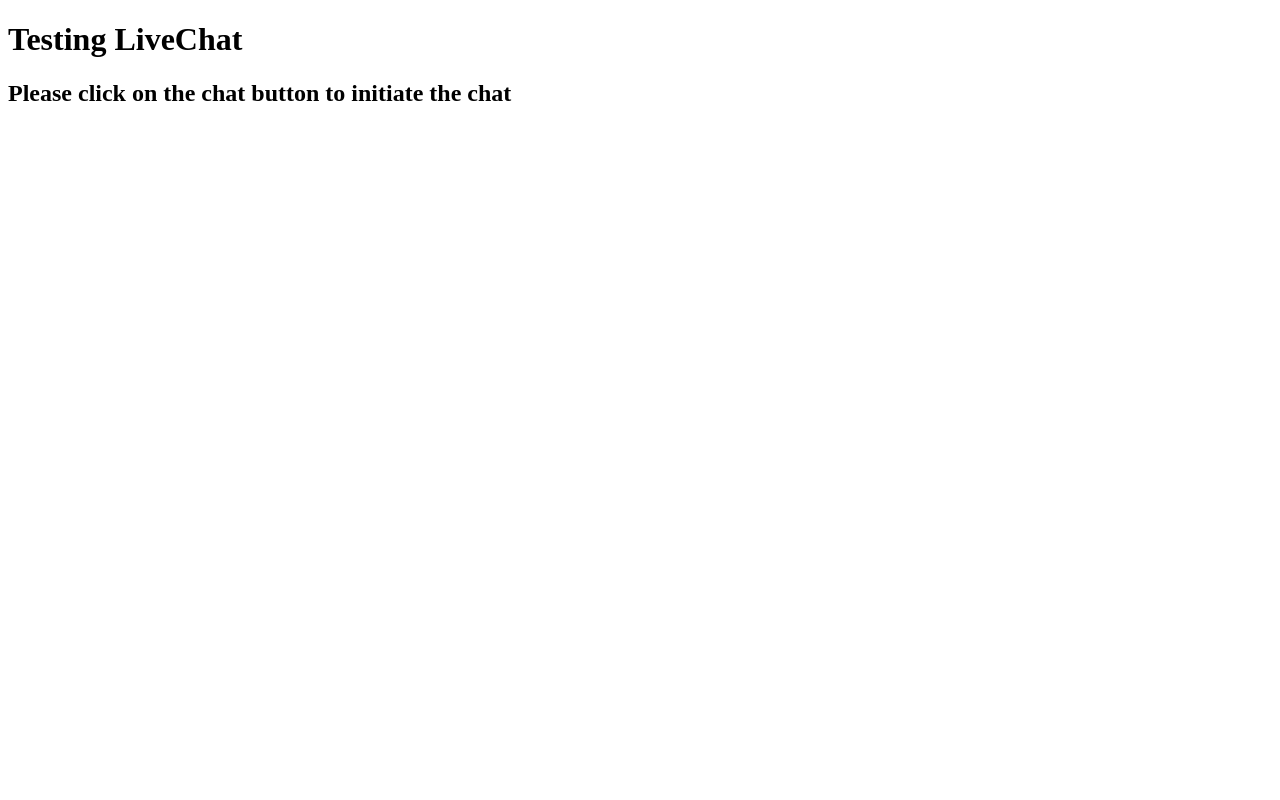
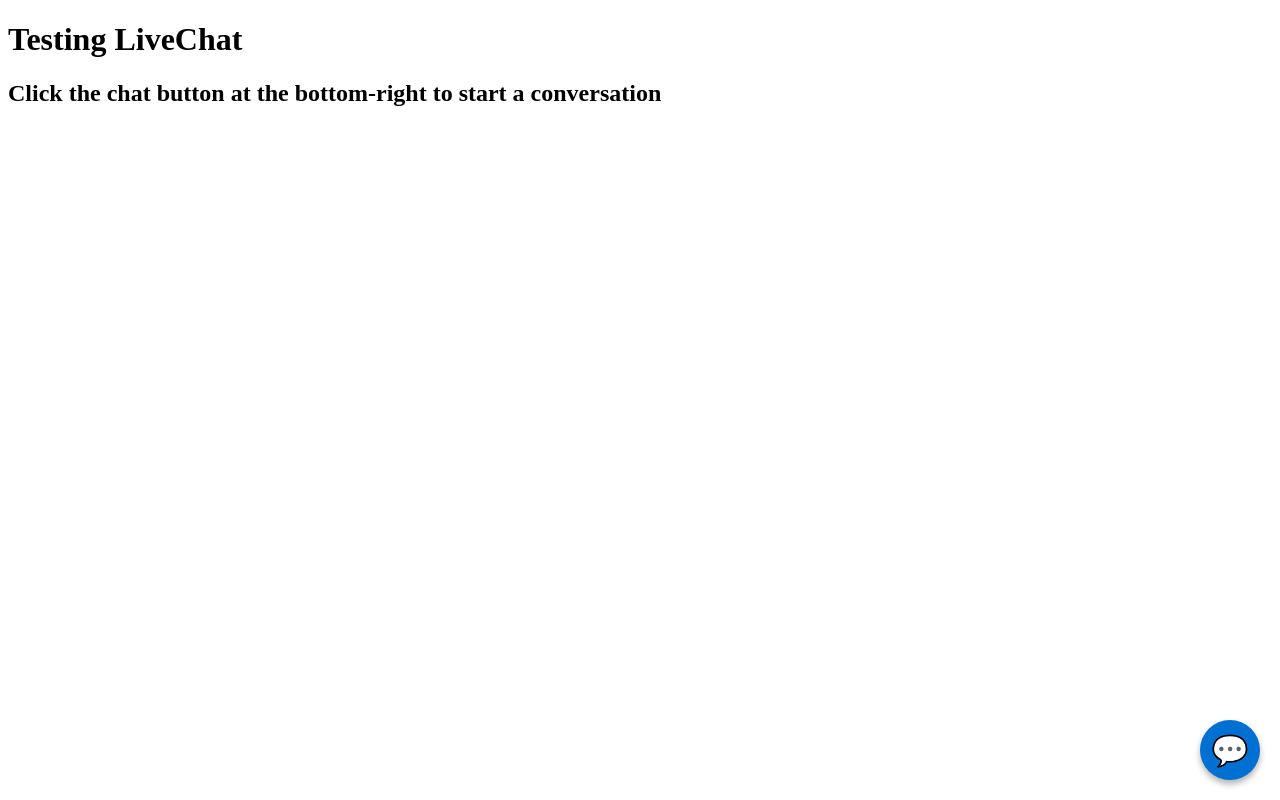
Before and after one commit to arimillipriyankaists18-crypto/WebchatHosting, a plain HTML site: page index.html in a window 1280 px wide. Drawn offline with nearby package versions, Linux system fonts and the light colour scheme.

Commit message:
Update index.html

```diff
--- a/index.html
+++ b/index.html
@@ -5,10 +5,35 @@
     <meta http-equiv="X-UA-Compatible" content="IE=edge">
     <meta name="viewport" content="width=device-width, initial-scale=1.0">
     <title>Test LiveChat | Consumer Care</title>
+
+    <!-- Floating Chat Button Styles -->
+    <style>
+        #liveChatButton {
+            position: fixed;
+            bottom: 20px;
+            right: 20px;
+            background-color: #0070d2; /* Salesforce blue */
+            color: white;
+            border: none;
+            border-radius: 50%;
+            width: 60px;
+            height: 60px;
+            font-size: 30px;
+            cursor: pointer;
+            box-shadow: 0 4px 6px rgba(0,0,0,0.3);
+            z-index: 1000;
+        }
+        #liveChatButton:hover {
+            background-color: #005fb2;
+        }
+    </style>
 </head>
 <body>
     <h1>Testing LiveChat</h1>
-    <h2>Please click on the chat button to initiate the chat</h2>
+    <h2>Click the chat button at the bottom-right to start a conversation</h2>
+
+    <!-- Floating Chat Button -->
+    <button id="liveChatButton">💬</button>
 
     <!-- Embedded Messaging Script -->
     <script type="text/javascript">
@@ -19,8 +44,8 @@
 
                 // Initialize Embedded Messaging
                 embeddedservice_bootstrap.init(
-                '00DgL00000MQZoi',                     // Salesforce Org ID
-                'Web_Messaging_Deployment',            // Deployment Name
+                    '00DgL00000MQZoi',  // Salesforce Org ID
+                    'Web_Messaging_Deployment',  // Deployment Name
                     'https://orgfarm-3599842067-dev-ed.develop.my.salesforce-scrt.com/embeddedservice/v1/embedded-service-config', // Config URL
                     {
                         scrt2URL: 'https://orgfarm-3599842067-dev-ed.develop.my.salesforce-scrt.com' // Required
@@ -30,10 +55,22 @@
                 console.error('Error loading Embedded Messaging: ', err);
             }
         }
+
+        // Load Salesforce bootstrap JS
+        var script = document.createElement('script');
+        script.src = "https://orgfarm-3599842067-dev-ed.develop.my.salesforce-scrt.com/embeddedservice/bootstrap.min.js";
+        script.onload = initEmbeddedMessaging;
+        document.body.appendChild(script);
+
+        // Chat Button Click Event
+        document.getElementById('liveChatButton').addEventListener('click', function() {
+            if (window.embeddedservice_bootstrap) {
+                // Open the chat window
+                embeddedservice_bootstrap.startChat();
+            } else {
+                console.error('Embedded Messaging not initialized yet.');
+            }
+        });
     </script>
-
-    <!-- Load the bootstrap script from Salesforce SCRT domain -->
-    <script type="text/javascript" src="https://orgfarm-3599842067-dev-ed.develop.my.salesforce-scrt.com/embeddedservice/bootstrap.min.js" onload="initEmbeddedMessaging()"></script>
-
 </body>
 </html>
```
Lines whose indentation alone changed are shown as unchanged.
